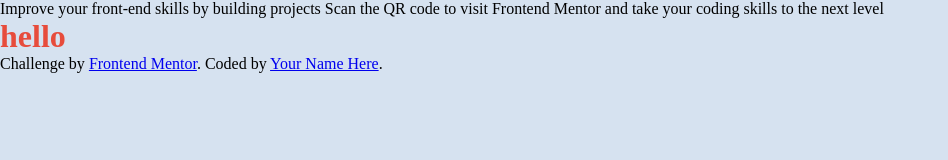
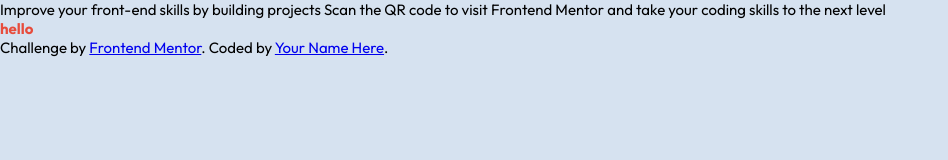
Before and after one commit to theSalafee/qr-code-component-main, a website built with Parcel: page src/index.html in a window 1280 px wide. Shown: the whole page, without its empty margins (0-948 px from the left). Built offline with nearby package versions, Linux system fonts and the light colour scheme.

Commit message:
Added further styling defaults per style-guide

```diff
--- a/src/index.scss
+++ b/src/index.scss
@@ -1,3 +1,5 @@
+@import url("https://fonts.googleapis.com/css2?family=Outfit:wght@400;700&display=swap");
+
 $red: #e74c3c;
 $white: hsl(0, 0%, 100%);
 $light-gray: hsl(212, 45%, 89%);
@@ -8,6 +10,8 @@ $dark-blue: hsl(218, 44%, 22%);
     padding: 0;
     margin: 0;
     background-color: $light-gray;
+    font-size: 15px;
+    font-family: "Outfit", sans-serif;
 }
 
 h1 {
```
Also changed, not shown: 4 other files.
